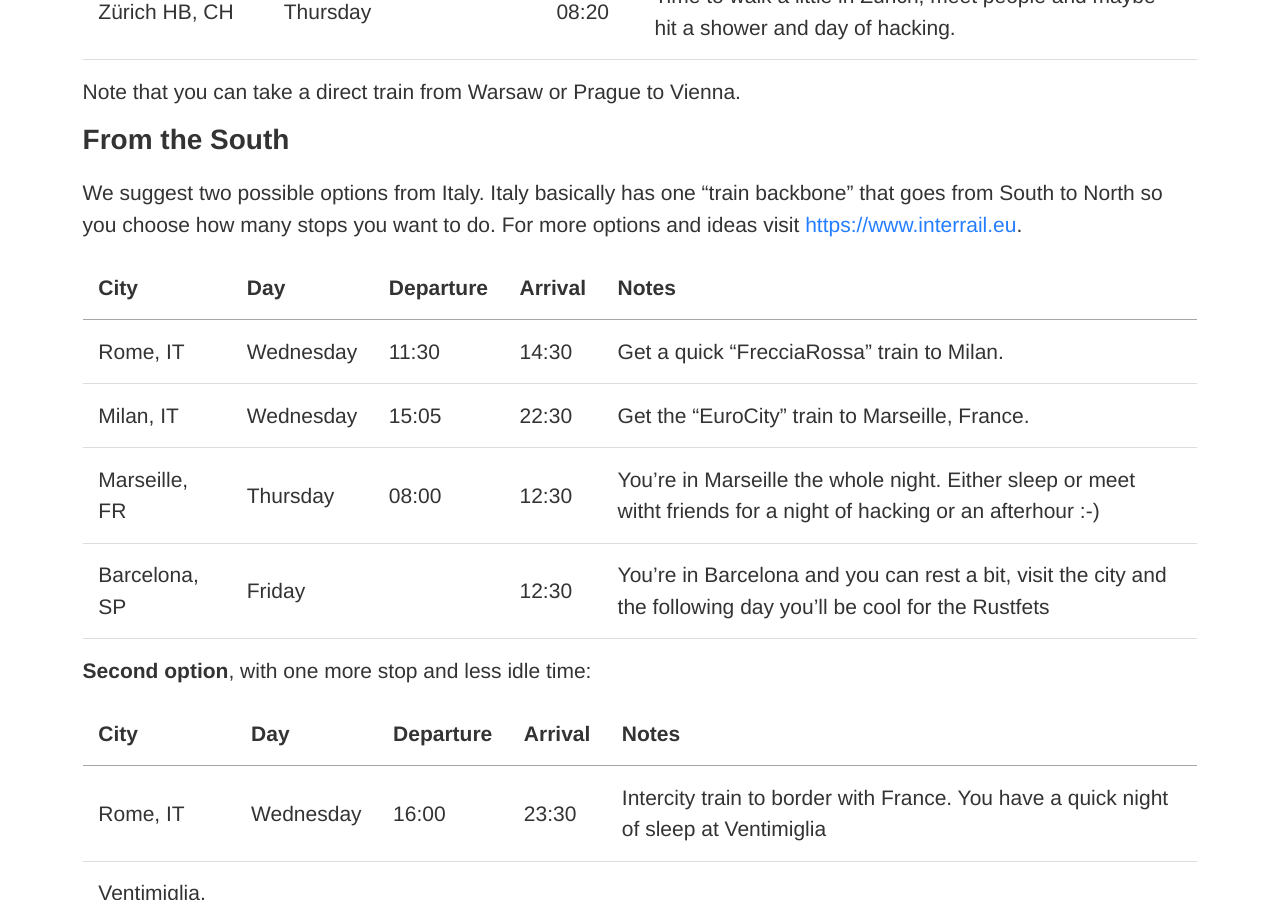
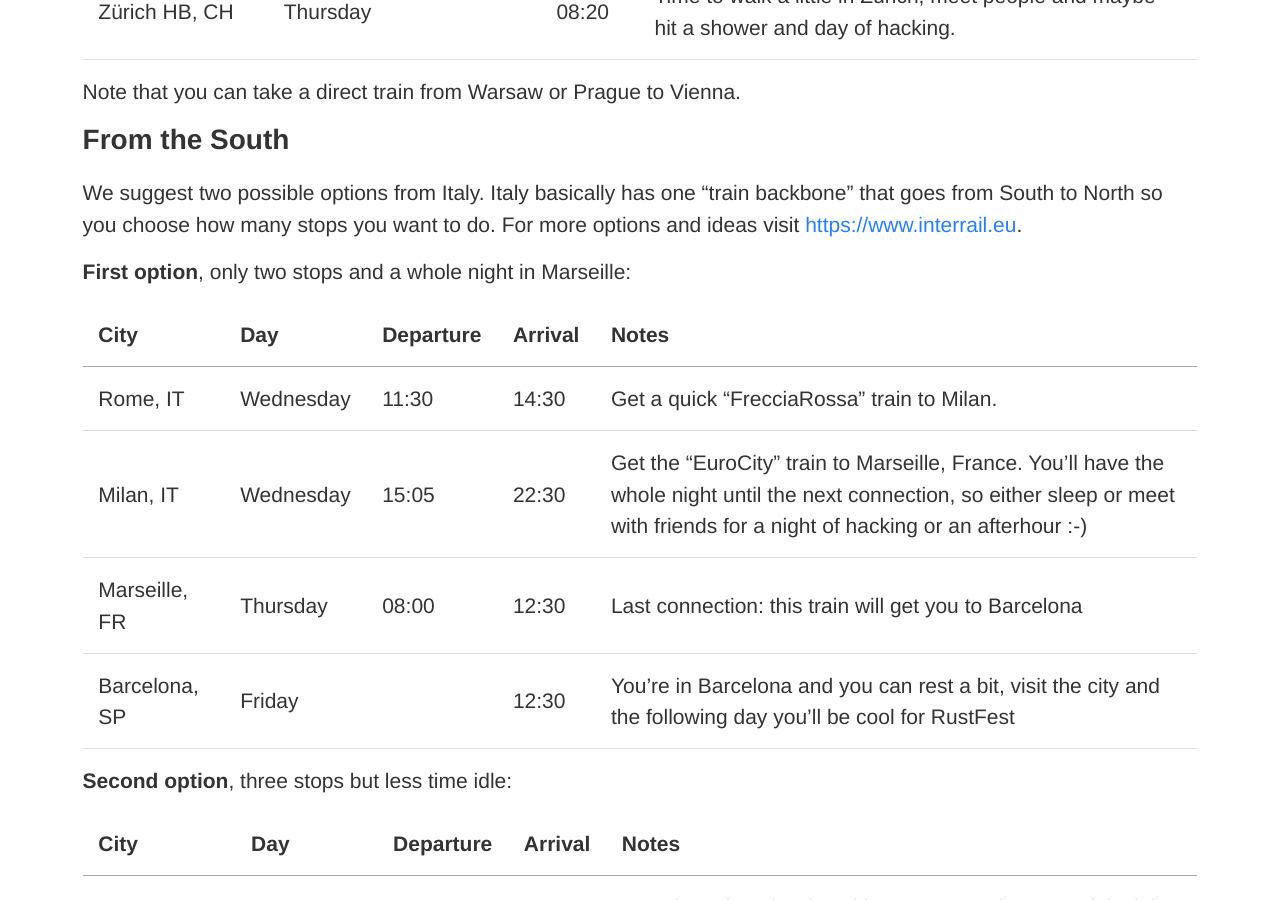
Before and after one commit to RustFestEU/blog.rustfest.eu, a Jekyll site: the page built from _posts/2019-08-11-pre-post-events-sustainable-train-travels.md, in a window 1280 px wide and 900 px high, scrolled down 3976 px. Built offline with Jekyll 4.4.1, drawn with Linux system fonts in a browser that asks for light colours.

Commit message:
reworded and clarified

```diff
--- a/_posts/2019-08-11-pre-post-events-sustainable-train-travels.md
+++ b/_posts/2019-08-11-pre-post-events-sustainable-train-travels.md
@@ -127,15 +127,17 @@ Note that you can take a direct train from Warsaw or Prague to Vienna.
 
 We suggest two possible options from Italy. Italy basically has one "train backbone" that goes from South to North so you choose how many stops you want to do. For more options and ideas visit [https://www.interrail.eu](https://www.interrail.eu).
 
+**First option**, only two stops and a whole night in Marseille:
+
 {:.layout-auto}
-|     City      |    Day    | Departure | Arrival |                                                       Notes                                                        |
-| ------------- | --------- | --------- | ------- | ------------------------------------------------------------------------------------------------------------------ |
-| Rome, IT      | Wednesday | 11:30     | 14:30   | Get a quick "FrecciaRossa" train to Milan.                                                                         |
-| Milan, IT     | Wednesday | 15:05     | 22:30   | Get the "EuroCity" train to Marseille, France.                                                                     |
-| Marseille, FR | Thursday  | 08:00     | 12:30   | You're in Marseille the whole night. Either sleep or meet witht friends for a night of hacking or an afterhour :-) |
-| Barcelona, SP | Friday    |           | 12:30   | You're in Barcelona and you can rest a bit, visit the city and the following day you'll be cool for the Rustfets   |
+| City          | Day       | Departure | Arrival | Notes                                                                                                                                                                                  |
+| ------------- | --------- | --------- | ------- | ------------------------------------------------------------------------------------------------------------------                                                                     |
+| Rome, IT      | Wednesday | 11:30     | 14:30   | Get a quick "FrecciaRossa" train to Milan.                                                                                                                                             |
+| Milan, IT     | Wednesday | 15:05     | 22:30   | Get the "EuroCity" train to Marseille, France. You'll have the whole night until the next connection, so either sleep or meet with friends for a night of hacking or an afterhour :-) |
+| Marseille, FR | Thursday  | 08:00     | 12:30   | Last connection: this train will get you to Barcelona                                                                                                                                  |
+| Barcelona, SP | Friday    |           | 12:30   | You're in Barcelona and you can rest a bit, visit the city and the following day you'll be cool for RustFest                                                                           |
 
-**Second option**, with one more stop and less idle time:
+**Second option**, three stops but less time idle:
 
 {:.layout-auto}
 |      City       |    Day    | Departure | Arrival |                                                 Notes                                                 |
```
